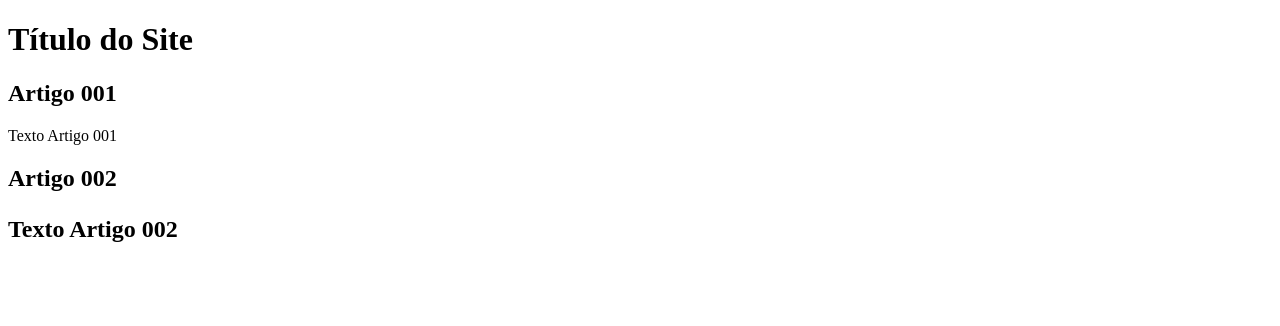
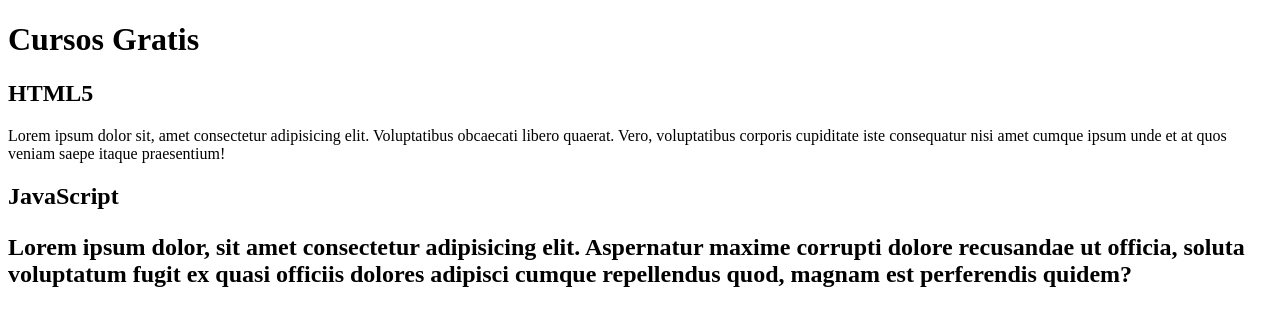
Before and after one commit to pedroavv/Ola-Mundo, a plain HTML site: page site exemplo/index.html in a window 1280 px wide. Drawn offline with Linux system fonts and the light colour scheme.

Commit message:
Update index.html
comecei a escrever conteudo

```diff
--- a/site exemplo/index.html
+++ b/site exemplo/index.html
@@ -9,15 +9,15 @@
 <body>
     <main>
 <header>
-    <h1>Título do Site</h1>
+    <h1>Cursos Gratis</h1>
 </header>
 <article>
-    <h2>Artigo 001</h2>
-    <p>Texto Artigo 001</p>
+    <h2>HTML5</h2>
+    <p>Lorem ipsum dolor sit, amet consectetur adipisicing elit. Voluptatibus obcaecati libero quaerat. Vero, voluptatibus corporis cupiditate iste consequatur nisi amet cumque ipsum unde et at quos veniam saepe itaque praesentium!</p>
 </article>
 <article>
-<h2>Artigo 002 <h2>
-    <p>Texto Artigo 002</p>
+<h2>JavaScript<h2>
+    <p>Lorem ipsum dolor, sit amet consectetur adipisicing elit. Aspernatur maxime corrupti dolore recusandae ut officia, soluta voluptatum fugit ex quasi officiis dolores adipisci cumque repellendus quod, magnam est perferendis quidem?</p>
 </article>
     </main>
 </body>
```
